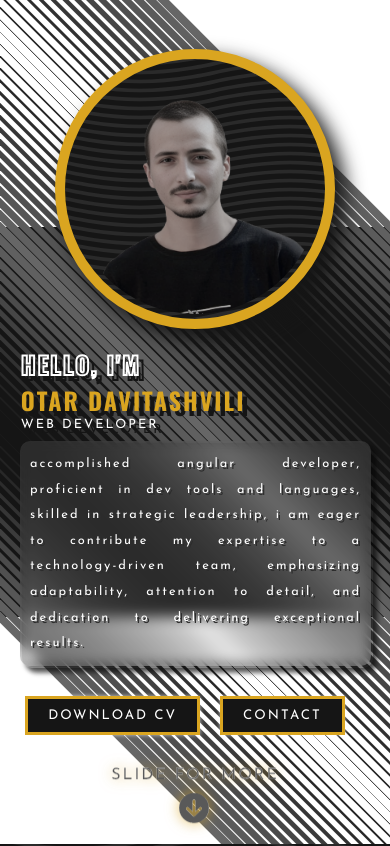
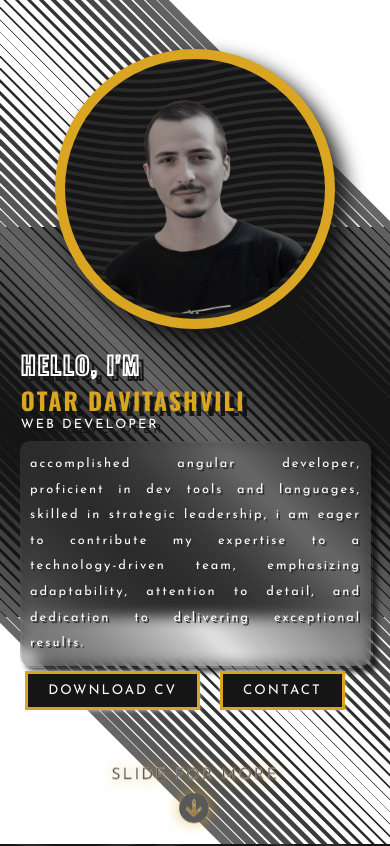
Before and after one commit to WERSIT35/Portfolio, an Angular app: page / in a window 390 px wide. Shown: the top 846 px of the page. Built offline with nearby package versions, Linux system fonts and the light colour scheme.

Commit message:
button align more responsive

```diff
--- a/src/app/main/main.component.scss
+++ b/src/app/main/main.component.scss
@@ -812,7 +812,7 @@ main {
         }
       }
       .buttons{
-        transform: translateY(-40px);
+        transform: translateY(-65px);
       }
       .image {
         transform: translateY(40px);
```
